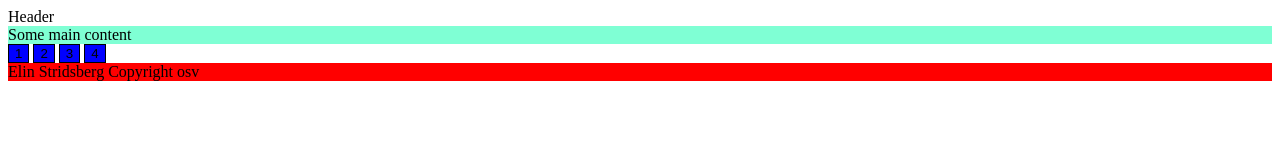
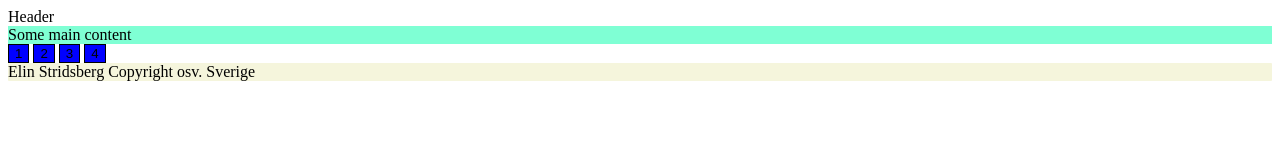
Before and after one commit to ElinStridsberg/gittest, a plain HTML site: page index.html in a window 1280 px wide. Drawn offline with Linux system fonts and the light colour scheme.

Commit message:
Styled the footer some more

```diff
--- a/css/style.css
+++ b/css/style.css
@@ -10,5 +10,6 @@ button{
 
 footer{
 
-    background-color: red;
+    background-color: beige;
+    border-radius: 1px;
 }
--- a/index.html
+++ b/index.html
@@ -19,6 +19,6 @@
     <button>4</button>
   </div>
 
-  <footer>Elin Stridsberg Copyright osv</footer>
+  <footer>Elin Stridsberg Copyright osv. Sverige </footer>
 </body>
 </html>
```
